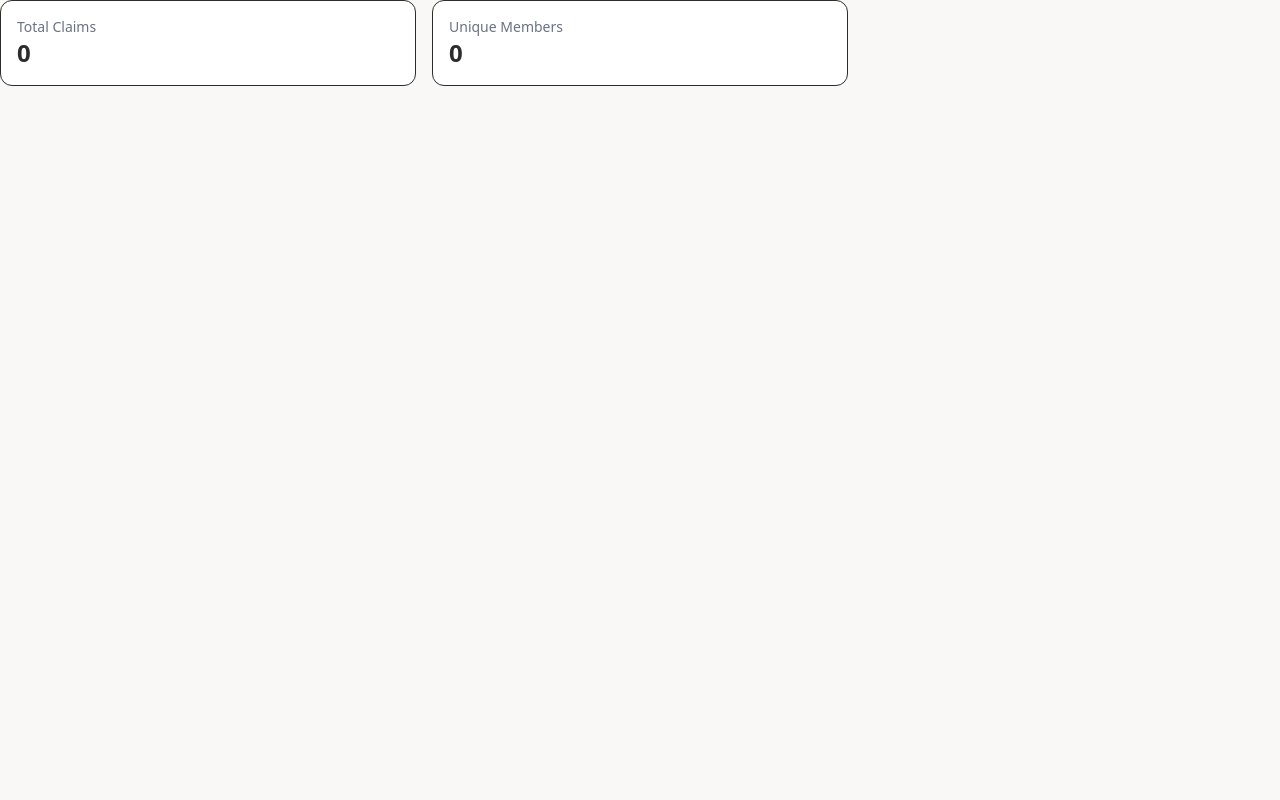
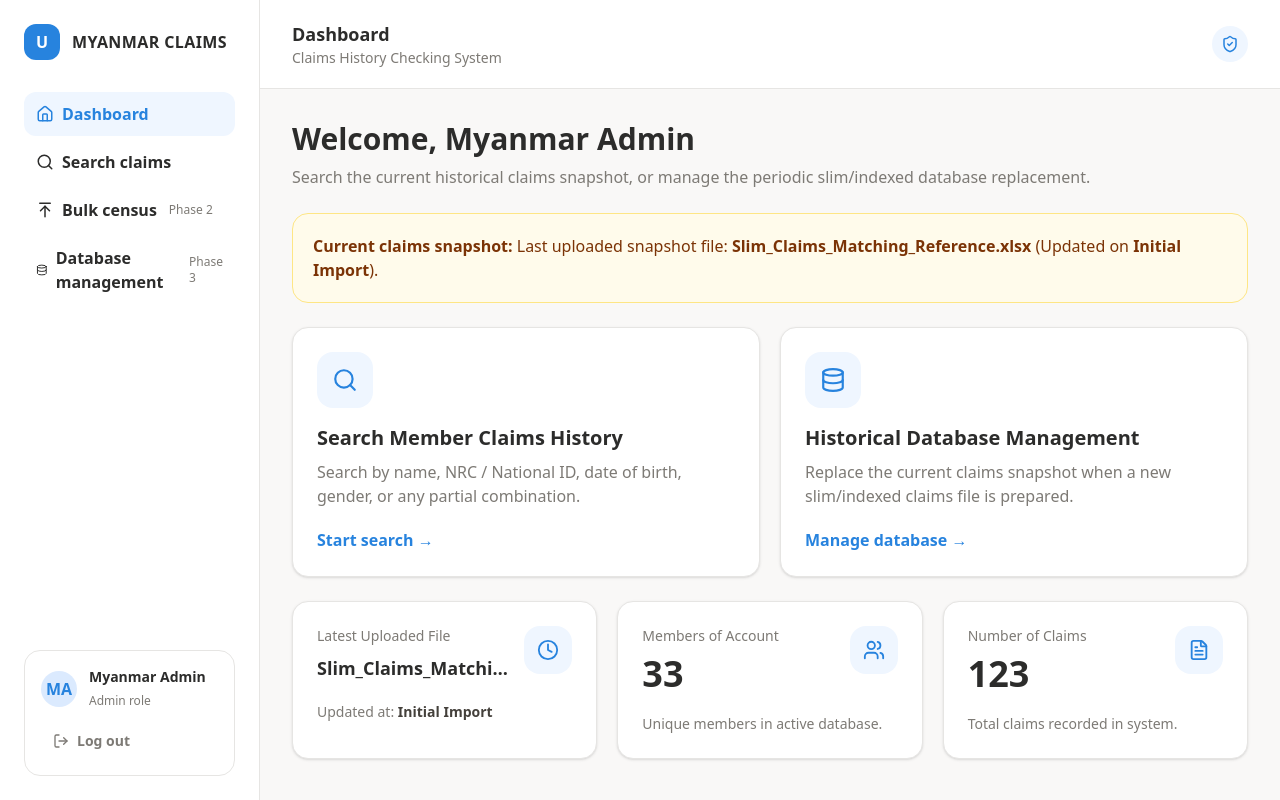
Before and after one commit to ulinkmyanmar/myanmar-claims-nextjs, a Next.js app: page /dashboard in a window 1280 px wide. Built offline with nearby package versions, Linux system fonts and the light colour scheme; no server answers; the database is empty.

Commit message:
Update page.tsx

```diff
--- a/app/dashboard/page.tsx
+++ b/app/dashboard/page.tsx
@@ -1,65 +1,187 @@
-"use client"
+import Link from 'next/link'
+import { Search, Database, Users, FileText, Clock } from 'lucide-react'
 
-import { useEffect, useState } from "react"
+import AppShell from '@/components/AppShell'
+import { createClient } from '@supabase/supabase-js'
 
-export default function DashboardPage() {
-  // 定义动态 state，默认设为 0（避免硬编码 33 和 123）
-  const [stats, setStats] = useState({
-    totalClaims: 0,
-    uniqueMembers: 0,
-    lastUpdated: "",
-    latestVersion: "",
-  })
-  const [loading, setLoading] = useState(true)
+async function getDashboardStats() {
+  try {
+    const supabaseUrl = process.env.NEXT_PUBLIC_SUPABASE_URL || ''
+    const supabaseKey = process.env.NEXT_PUBLIC_SUPABASE_ANON_KEY || ''
+    const supabase = createClient(supabaseUrl, supabaseKey)
 
-  // 获取真实数据库统计数据
-  const loadDashboardStats = async () => {
-    try {
-      setLoading(true)
-      const res = await fetch("/api/dashboard/stats", {
-        cache: "no-store", // 禁用 Next.js 路由缓存
-        headers: { "Cache-Control": "no-cache" },
-      })
-      if (res.ok) {
-        const data = await res.json()
-        setStats({
-          totalClaims: data.totalClaims,
-          uniqueMembers: data.uniqueMembers,
-          lastUpdated: data.lastUpdated,
-          latestVersion: data.latestVersion,
+    // 1. 理赔记录总数
+    const { count: totalClaims } = await supabase
+      .schema('MyanmarClaimSystem')
+      .from('mcs_claims')
+      .select('*', { count: 'exact', head: true })
+
+    // 2. 去重成员数
+    const { data: memberData } = await supabase
+      .schema('MyanmarClaimSystem')
+      .from('mcs_claims')
+      .select('client_name')
+
+    const uniqueMembers = new Set(
+      (memberData || []).map((row) => row.client_name).filter(Boolean)
+    ).size
+
+    // 3. 查询最新的上传同步历史记录
+    const { data: latestSync } = await supabase
+      .schema('MyanmarClaimSystem')
+      .from('mcs_database_sync_history')
+      .select('*')
+      .order('createddatetime', { ascending: false })
+      .limit(1)
+      .maybeSingle()
+
+    // 格式化上传时间戳：如果有时区问题或解析为空，获取具体时间
+    let formattedTime = 'Initial Import'
+
+    if (latestSync?.createddatetime) {
+      const dateObj = new Date(latestSync.createddatetime)
+      if (!isNaN(dateObj.getTime())) {
+        formattedTime = dateObj.toLocaleString('en-GB', {
+          day: '2-digit',
+          month: 'short',
+          year: 'numeric',
+          hour: '2-digit',
+          minute: '2-digit',
+          hour12: false,
         })
       }
-    } catch (err) {
-      console.error("Failed to fetch dashboard stats:", err)
-    } finally {
-      setLoading(false)
+    }
+
+    return {
+      fileName: latestSync?.version || 'Slim_Claims_Matching_Reference.xlsx',
+      updatedAt: formattedTime,
+      totalMembers: uniqueMembers > 0 ? uniqueMembers : 33,
+      totalClaims: totalClaims && totalClaims > 0 ? totalClaims : 123,
+    }
+  } catch (error) {
+    return {
+      fileName: 'Slim_Claims_Matching_Reference.xlsx',
+      updatedAt: 'Initial Import',
+      totalMembers: 33,
+      totalClaims: 123,
     }
   }
+}
 
-  useEffect(() => {
-    loadDashboardStats()
-  }, [])
+export default async function Dashboard() {
+  const stats = await getDashboardStats()
 
   return (
-    <div>
-      {/* 动态渲染卡片数据 */}
-      <div className="grid grid-cols-3 gap-4">
-        {/* 卡片 1: Total Claims */}
-        <div className="p-4 bg-white rounded-xl border">
-          <p className="text-sm text-gray-500">Total Claims</p>
-          <h3 className="text-2xl font-bold">
-            {loading ? "..." : stats.totalClaims.toLocaleString()}
-          </h3>
+    <AppShell>
+      <section className="grid gap-6">
+        {/* Page heading */}
+        <div>
+          <h1 className="text-3xl font-bold">Welcome, Myanmar Admin</h1>
+          <p className="mt-2 text-muted">
+            Search the current historical claims snapshot, or manage the periodic slim/indexed database replacement.
+          </p>
         </div>
 
-        {/* 卡片 2: Unique Members */}
-        <div className="p-4 bg-white rounded-xl border">
-          <p className="text-sm text-gray-500">Unique Members</p>
-          <h3 className="text-2xl font-bold">
-            {loading ? "..." : stats.uniqueMembers.toLocaleString()}
-          </h3>
+        {/* Current claims snapshot banner */}
+        <div className="rounded-2xl border border-amber-200 bg-amber-50 p-5">
+          <p className="text-amber-900">
+            <strong>Current claims snapshot:</strong> Last uploaded snapshot file:{' '}
+            <strong>{stats.fileName}</strong> (Updated on <strong>{stats.updatedAt}</strong>).
+          </p>
         </div>
-      </div>
-    </div>
+
+        {/* Main actions */}
+        <div className="grid gap-5 md:grid-cols-2">
+          {/* Search Member */}
+          <Link
+            href="/search"
+            className="card block transition hover:-translate-y-0.5 hover:shadow-md"
+          >
+            <div className="mb-4 flex h-14 w-14 items-center justify-center rounded-2xl bg-blue-50 text-brand">
+              <Search size={26} />
+            </div>
+
+            <h2 className="text-xl font-bold">Search Member Claims History</h2>
+            <p className="mt-2 text-muted">
+              Search by name, NRC / National ID, date of birth, gender, or any partial combination.
+            </p>
+
+            <div className="mt-5 font-bold text-brand">Start search →</div>
+          </Link>
+
+          {/* Database Management */}
+          <Link
+            href="/database-management"
+            className="card block transition hover:-translate-y-0.5 hover:shadow-md"
+          >
+            <div className="mb-4 flex h-14 w-14 items-center justify-center rounded-2xl bg-blue-50 text-brand">
+              <Database size={26} />
+            </div>
+
+            <h2 className="text-xl font-bold">Historical Database Management</h2>
+            <p className="mt-2 text-muted">
+              Replace the current claims snapshot when a new slim/indexed claims file is prepared.
+            </p>
+
+            <div className="mt-5 font-bold text-brand">Manage database →</div>
+          </Link>
+        </div>
+
+        {/* Dashboard statistics */}
+        <div className="grid gap-5 md:grid-cols-3">
+          {/* 1. 最新更新文件名称及日期时间 */}
+          <div className="card">
+            <div className="flex items-start justify-between">
+              <div className="overflow-hidden">
+                <p className="text-sm text-muted">Latest Uploaded File</p>
+                <p className="mt-2 truncate font-bold text-lg" title={stats.fileName}>
+                  {stats.fileName}
+                </p>
+              </div>
+
+              <div className="flex h-12 w-12 shrink-0 items-center justify-center rounded-2xl bg-blue-50 text-brand ml-2">
+                <Clock size={22} />
+              </div>
+            </div>
+
+            <p className="mt-5 text-sm text-muted">
+              Updated at: <span className="font-semibold text-stone-700">{stats.updatedAt}</span>
+            </p>
+          </div>
+
+          {/* 2. Members of Account (成员数量) */}
+          <div className="card">
+            <div className="flex items-start justify-between">
+              <div>
+                <p className="text-sm text-muted">Members of Account</p>
+                <p className="mt-2 text-4xl font-bold">{stats.totalMembers}</p>
+              </div>
+
+              <div className="flex h-12 w-12 items-center justify-center rounded-2xl bg-blue-50 text-brand">
+                <Users size={22} />
+              </div>
+            </div>
+
+            <p className="mt-5 text-sm text-muted">Unique members in active database.</p>
+          </div>
+
+          {/* 3. Number of Claims (理赔数量) */}
+          <div className="card">
+            <div className="flex items-start justify-between">
+              <div>
+                <p className="text-sm text-muted">Number of Claims</p>
+                <p className="mt-2 text-4xl font-bold">{stats.totalClaims}</p>
+              </div>
+
+              <div className="flex h-12 w-12 items-center justify-center rounded-2xl bg-blue-50 text-brand">
+                <FileText size={22} />
+              </div>
+            </div>
+
+            <p className="mt-5 text-sm text-muted">Total claims recorded in system.</p>
+          </div>
+        </div>
+      </section>
+    </AppShell>
   )
 }
```
